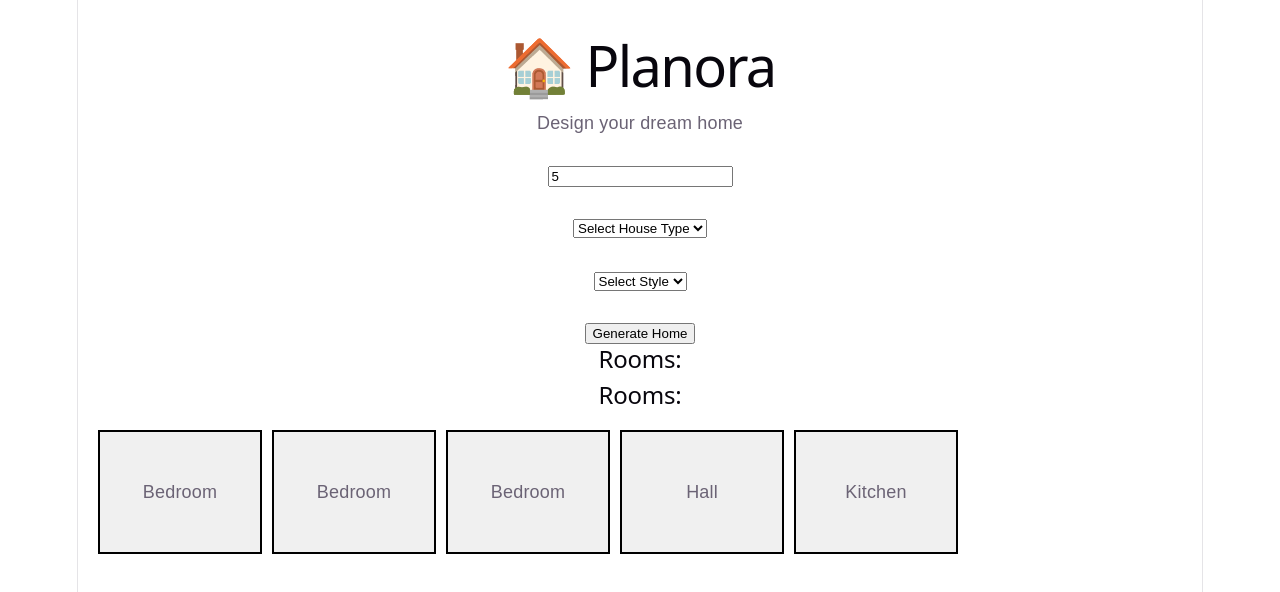
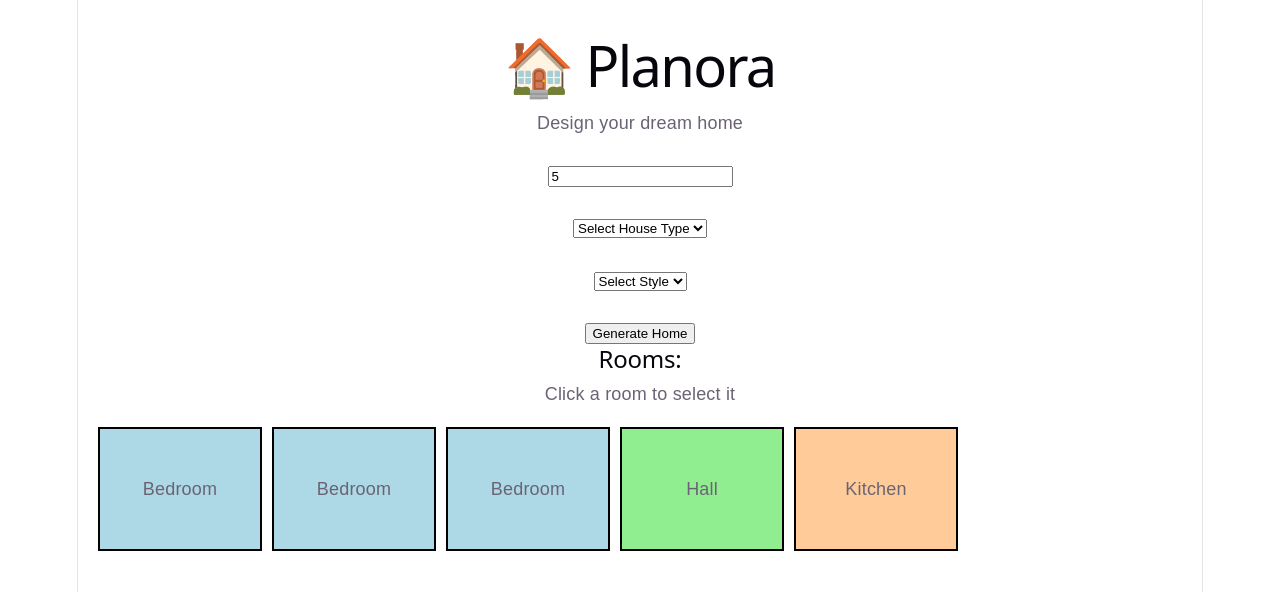
Before and after one commit to ag-madhav/Planora, a React (Vite) app in the folder client/: page / in a window 1280 px wide. Both pictures are taken after typing "5" into the empty fields and a click on the button "Generate Home". Shown: the top 592 px of the page. Built offline with nearby package versions, Linux system fonts and the light colour scheme.

Commit message:
added room interaction (click to highlight)

```diff
--- a/client/src/App.jsx
+++ b/client/src/App.jsx
@@ -5,6 +5,8 @@ function App() {
     const [houseType, setHouseType] = useState("")
     const [style, setStyle] = useState("")
     const [rooms, setRooms] = useState([])
+
+    const [selectedRoom, setSelectedRoom] = useState(null)
 
     return (
         <div style={{ padding: "20px", fontFamily: "Arial" }}>
@@ -53,7 +55,7 @@ function App() {
 
             <h2>Rooms:</h2>
 
-            <h2>Rooms:</h2>
+            <p>Click a room to select it</p>
 
             <div style={{
                 display: "flex",
@@ -64,6 +66,7 @@ function App() {
                 {rooms.map((room, index) => (
                     <div
                         key={index}
+                        onClick={() => setSelectedRoom(index)}
                         style={{
                             border: "2px solid black",
                             padding: "20px",
@@ -72,7 +75,17 @@ function App() {
                             display: "flex",
                             alignItems: "center",
                             justifyContent: "center",
-                            backgroundColor: "#f0f0f0"
+                            backgroundColor:
+                                selectedRoom === index
+                                    ? "#ffd700"
+                                    : room === "Bedroom"
+                                        ? "#add8e6"
+                                        : room === "Hall"
+                                            ? "#90ee90"
+                                            : room === "Kitchen"
+                                                ? "#ffcc99"
+                                                : "#f0f0f0",
+                            cursor: "pointer"
                         }}
                     >
                         {room}
```
